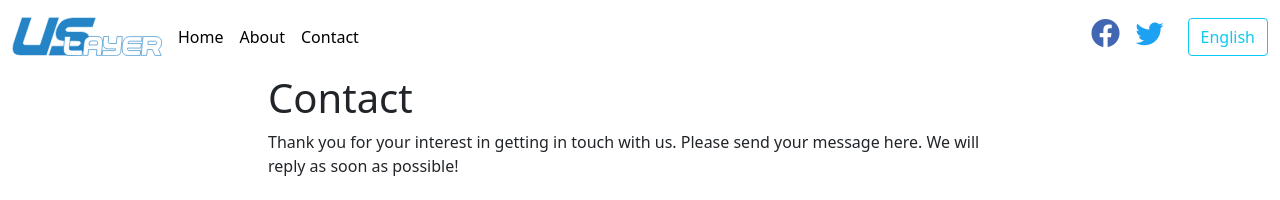
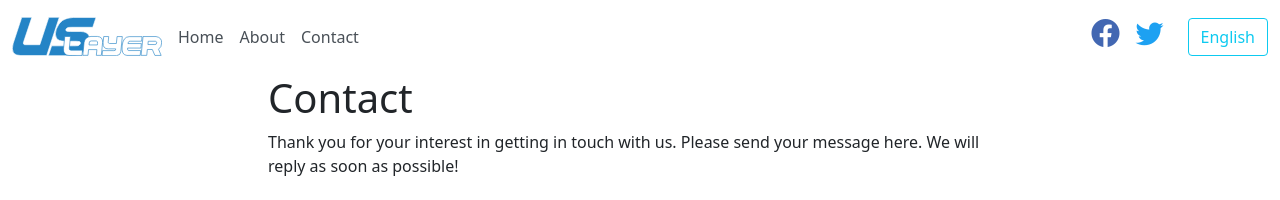
Before and after one commit to uslayer/uslayer.github.io, a Jekyll site: the page built from pages/contact.html, in a window 1280 px wide. Shown: the top 200 px of the page. Built offline with Jekyll 4.4.1, drawn with Linux system fonts in a browser that asks for light colours.

Commit message:
Update custom.css

```diff
--- a/assets/css/custom.css
+++ b/assets/css/custom.css
@@ -15,8 +15,12 @@
 .bd-navbar .navbar-nav .nav-link {
     padding-right: .25rem;
     padding-left: .25rem;
-    color: #000;
+    color: #495057;
     font-weight: 500;
+}
+
+.bd-navbar a:hover, .bd-navbar a:focus {
+    color: #0d6efd;
 }
 
 
```
